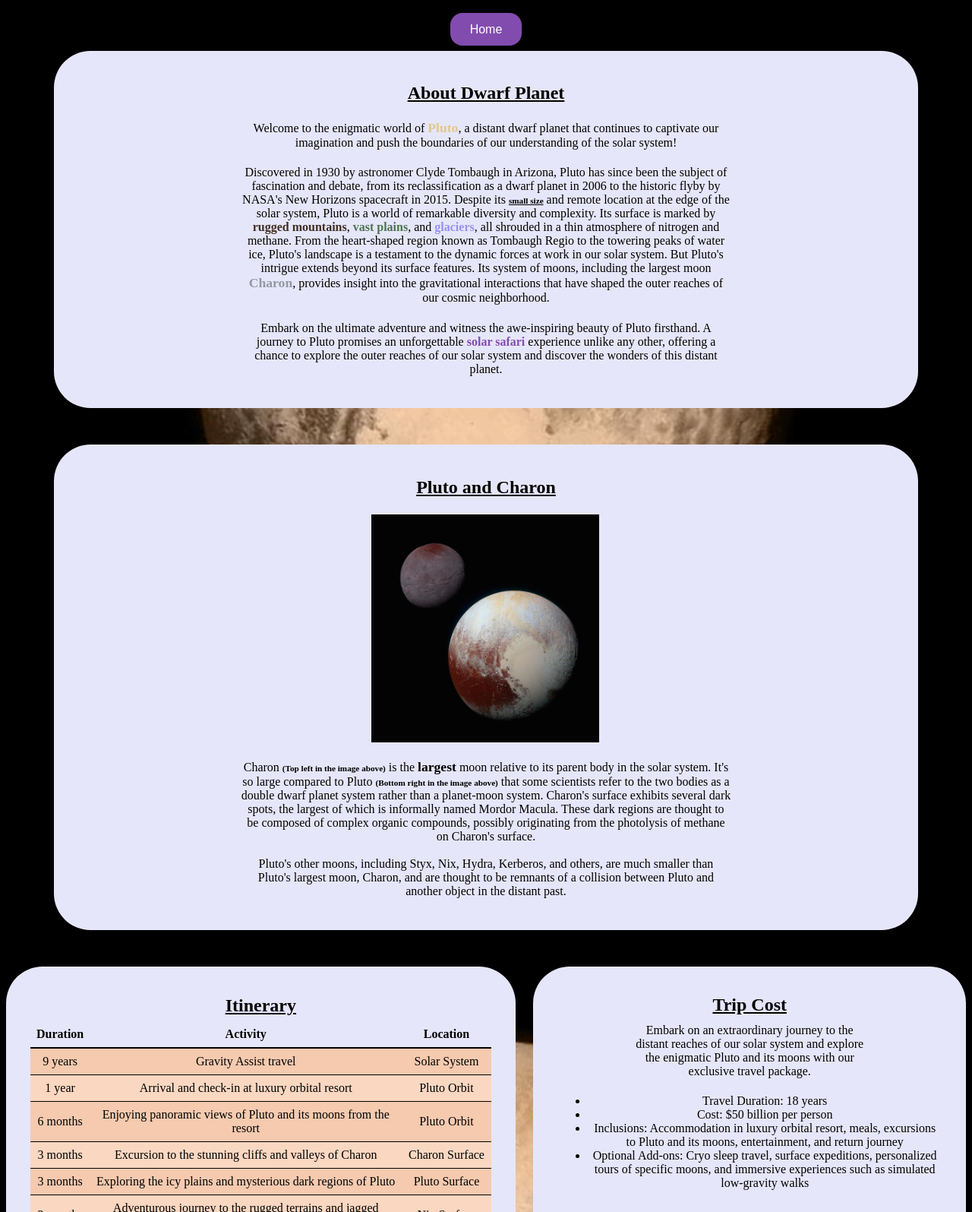
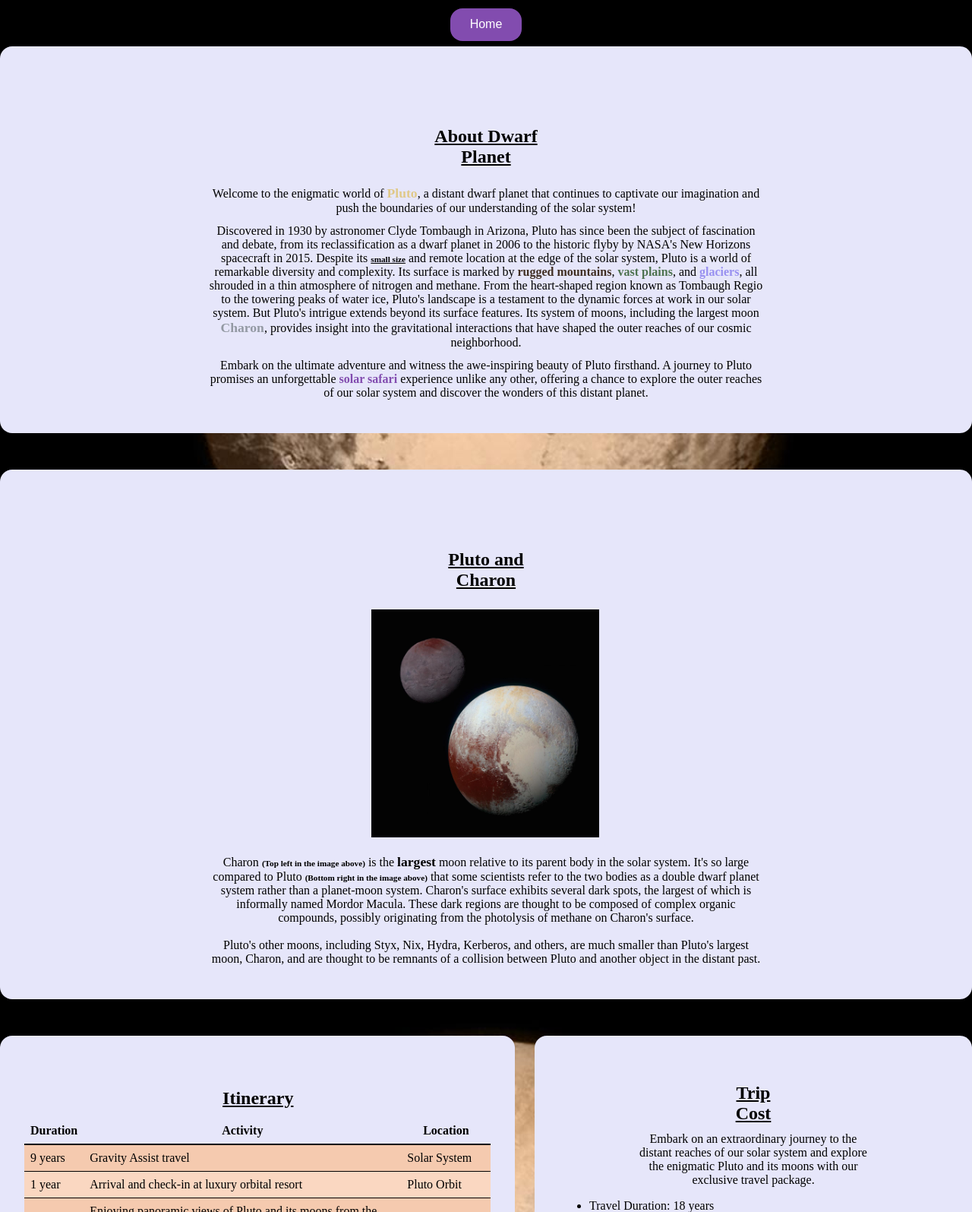
Before and after one commit to okdokeko/SolarSafari, a website: page planets/pluto.html in a window 1280 px wide. Shown: the part 148-1743 px from the top of the page at 76% size. Drawn offline with Linux system fonts and the light colour scheme.

Commit message:
Added pluto.css

```diff
--- /dev/null
+++ b/css/pluto.css
@@ -0,0 +1,148 @@
+body {
+    background-image: url('../img/pluto.jpg');
+    background-size: cover; /* Cover the entire background */
+    background-repeat: no-repeat; /* Prevent the image from repeating */
+    background-position: center; /* Center the image */
+    background-attachment: fixed; /* Fixed background */
+    margin: 0; /* Reset default body margin */
+    padding: 0; /* Reset default body padding */
+    display: flex; /* Use flexbox layout */
+    flex-direction: column; /* Stack children vertically */
+    min-height: 100vh; /* Ensure body stretches to at least the height of the viewport */
+}
+
+header {
+    text-align: center;
+    margin-top: 5%;
+}
+
+h1 {
+    background: linear-gradient(to right, #e2bfff, #ffe6b0); /* Light gradient */
+    text-align: center;
+    width: 15%;
+    margin: 1% auto; /* Center the element horizontally and add margin */
+    padding: 1%;
+    border-radius: 1em; /* Rounded corners */
+}
+
+h2 {
+    text-decoration: underline;
+    text-align: center;
+    width: 15%;
+    margin: 1% auto; /* Center the element horizontally and add margin */
+    padding: 1%;
+    margin-top: 5%;
+}
+
+button {
+    background-color: #824caf;
+    border: none;
+    color: white;
+    padding: 1% 2%;
+    text-align: center;
+    text-decoration: none;
+    display: inline-block;
+    font-size: 100%;
+    margin: .5%;
+    transition-duration: 0.4s;
+    cursor: pointer;
+    border-radius: 1em; /* Rounded corners */
+}
+
+button:hover {
+    background-color: #946fb3fa;
+}
+
+p {
+    word-wrap: break-word;
+    width: 60%;
+    text-align: center;
+    margin: 0 auto;
+    margin-top: 1%;
+    margin-bottom: 1%;
+}
+
+/* Table styles */
+table {
+    margin: 0 auto;
+}
+
+/* Footer styles */
+footer {
+    background: linear-gradient(to right, #e2bfff, #ffe6b0); /* Light gradient */
+    color: black;
+    text-align: center;
+    width: 100%;
+    margin-top: auto; /* Push footer to the bottom */
+}
+
+section {
+    background-color: #e6e6fa;
+    padding: 2em;
+    border-radius: 1em;
+    margin-bottom: 3em;
+}
+
+.header h1 {
+    position: fixed;
+    top: 0;
+    left: 0;
+    margin: 0; /* Remove default margin of h1 element */
+    font-size: 24px; /* Adjust font size as needed */
+    font-weight: bold; /* Adjust font weight as needed */
+    color: #000000; /* Set text color as needed */
+}
+
+#composition, #itinerary, #planet-info, #sightseeing, #trip-cost {
+    background-color: #e6e6fa; /* Light Purple */
+    padding: 2em;
+    border-radius: 1em;
+}
+
+#planet-info {
+    width: 100%;
+    text-align: center; /* Center the content */
+    box-sizing: border-box;
+}
+
+#itinerary {
+    width: 48%;
+    margin-bottom: 20px;
+    float: left;
+
+}
+
+#trip-cost {
+    width: 40%;
+    margin-bottom: 20px;
+    float: right;
+}
+
+.pluto-itinerary-table {
+    width: 100%;
+    border-collapse: collapse;
+}
+
+.pluto-itinerary-table th,
+.pluto-itinerary-table td {
+    padding: 8px;
+    border-bottom: 1px solid black;
+}
+
+.pluto-itinerary-table th {
+    color: black;
+    font-weight: bold;
+    border-bottom: 2px solid black;
+}
+
+.pluto-itinerary-table tbody tr:nth-child(odd) {
+    background-color: #f5caaf;
+}
+
+.pluto-itinerary-table tr:nth-child(even) {
+    background-color: #fad7c1;
+}
+
+.pluto-itinerary-table td:hover {
+    background-color: #f2f2f2;
+}
--- a/planets/pluto.html
+++ b/planets/pluto.html
@@ -6,7 +6,7 @@
 <meta charset="UTF-8">
 <meta name="viewport" content="width=device-width, initial-scale=1.0">
 <title>Pluto</title>
-<link rel="stylesheet" href="../css/style.css">
+<link rel="stylesheet" href="../css/pluto.css">
     <style>
         body {
             background-image: url('../img/pluto_org.jpg');
```
